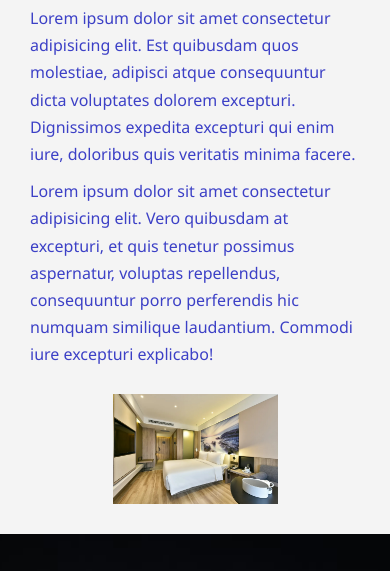
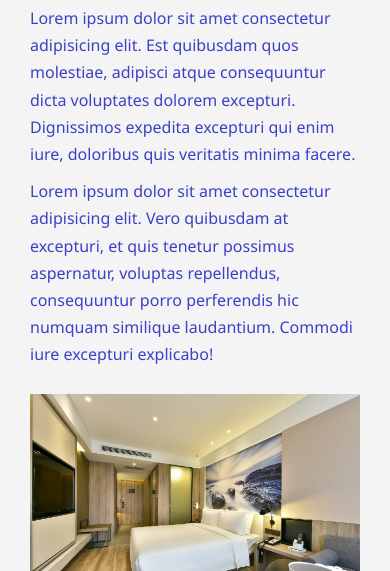
Before and after one commit to utogtokh6/hotel_web, a plain HTML site: page about.html in a window 390 px wide. Shown: the part 261-832 px from the top of the page. Drawn offline with Linux system fonts and the light colour scheme.

Commit message:
meta tag updated imgs changed

```diff
--- a/css/mobile.css
+++ b/css/mobile.css
@@ -59,6 +59,12 @@ text-align: center;
 
 #about-info .info-right{
     margin-top: 25px;
+
+}
+
+#about-info .info-right img{
+
+    width: 100%;
 }
 
 
```
